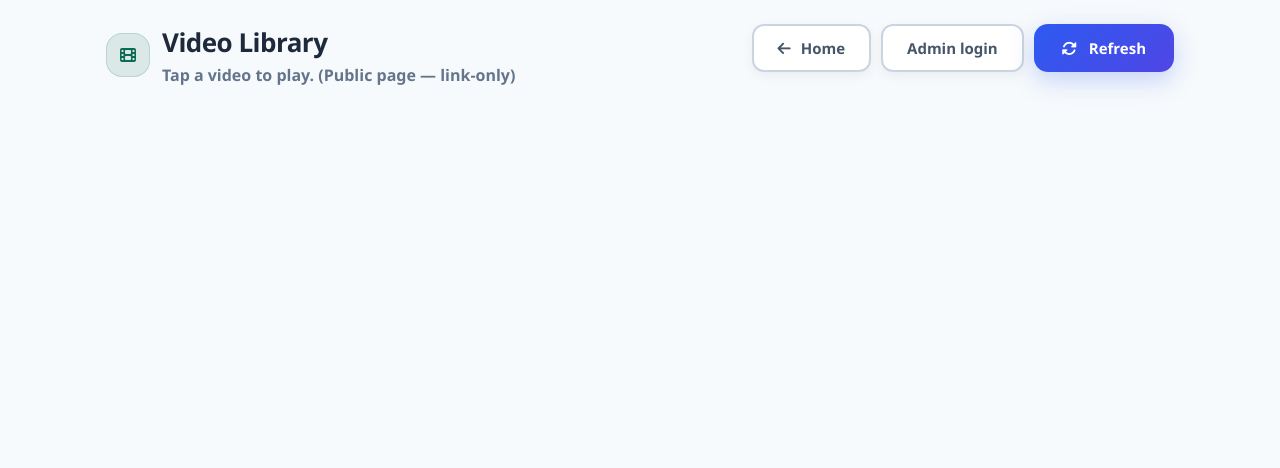
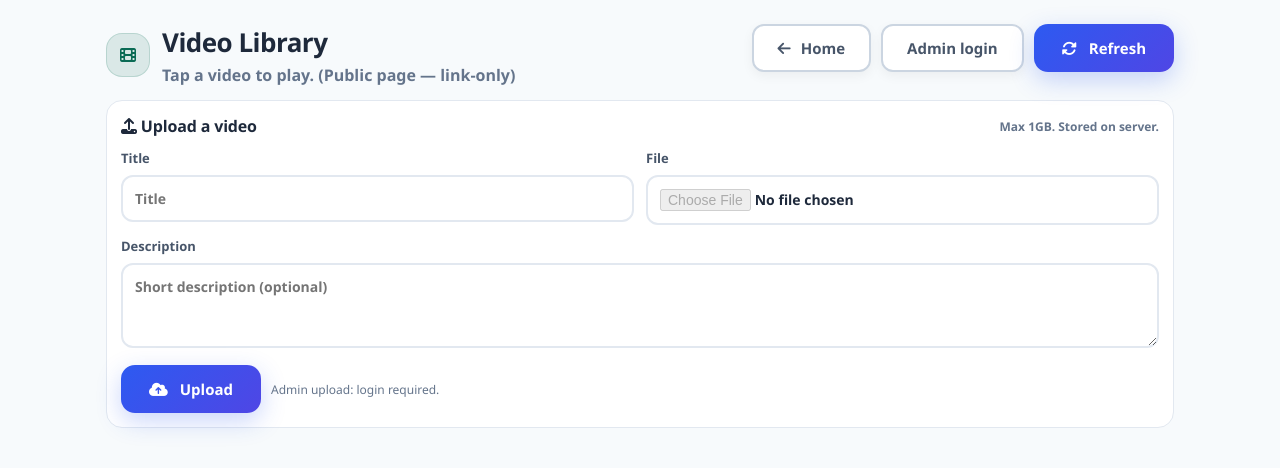
Before and after one commit to EddyDevFS/FloridaEcoServices-2026, a plain HTML site: page video.html in a window 1280 px wide. Drawn offline with Linux system fonts and the light colour scheme; no server answers.

Commit message:
«MAJ-video3»

```diff
--- a/video.html
+++ b/video.html
@@ -31,7 +31,7 @@
     .modal-body { padding: 12px; }
     .player { width: 100%; aspect-ratio: 16/9; background: #000; border-radius: 14px; overflow:hidden; }
     .player video { width:100%; height:100%; background:#000; }
-    .upload-card { margin-top: 14px; background:#fff; border:1px solid #e2e8f0; border-radius:16px; padding:14px; display:none; }
+    .upload-card { margin-top: 14px; background:#fff; border:1px solid #e2e8f0; border-radius:16px; padding:14px; }
     .upload-grid { display:grid; grid-template-columns: 1fr 1fr; gap: 12px; }
     .upload-grid .form-field { margin:0; }
     @media (max-width: 720px) {
```
